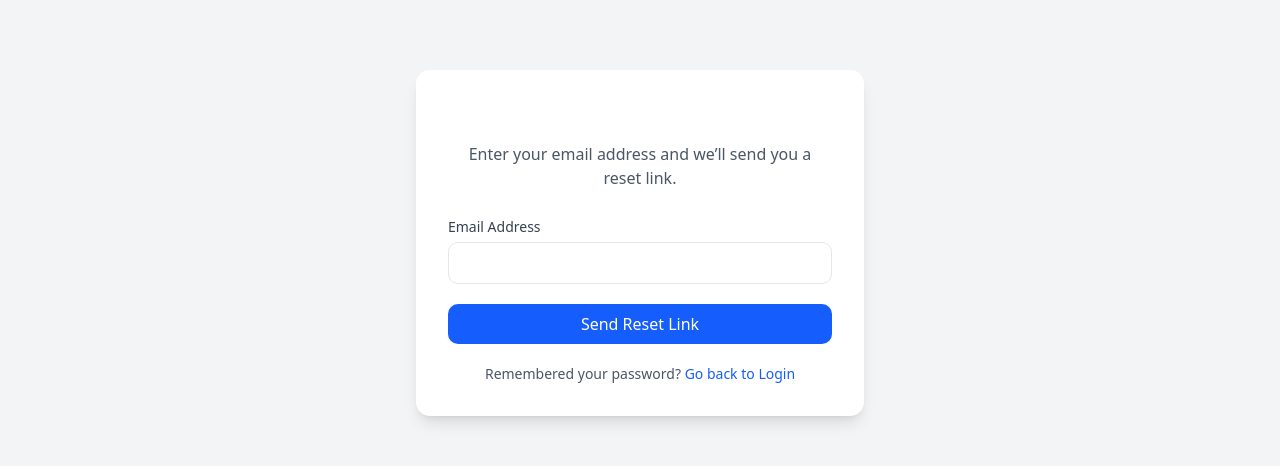
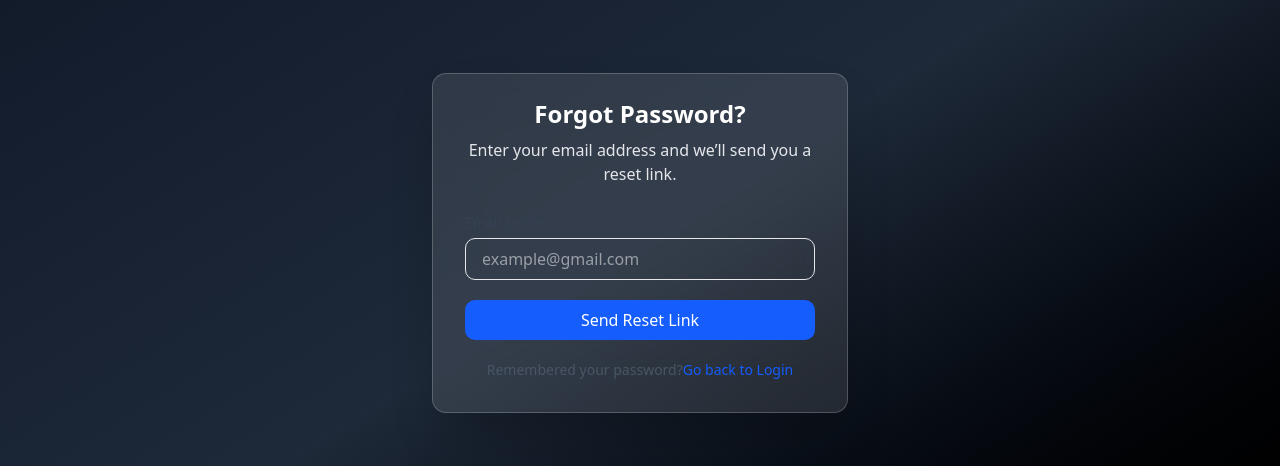
Before and after one commit to ShahAlom47/my_work_book, a Next.js app: page /forgot-password in a window 1280 px wide. Shown: the part 213-679 px from the top of the page. Built offline with nearby package versions, Linux system fonts and the light colour scheme; no server answers.

Commit message:
update forget pass page and ...

```diff
--- a/src/app/(auth)/forgot-password/page.tsx
+++ b/src/app/(auth)/forgot-password/page.tsx
@@ -1,27 +1,49 @@
 "use client";
+import { forgotPasswordRequest } from "@/lib/allApiRequest/apiRequests";
 import React, { useState } from "react";
+import toast from "react-hot-toast";
 
 const ForgotPassword = () => {
   const [email, setEmail] = useState("");
+  const [loading, setLoading] = useState(false);
 
-  const handleSubmit = (e) => {
+  const handleSubmit = async (e: React.FormEvent<HTMLFormElement>) => {
     e.preventDefault();
 
     if (!email) {
       return alert("Please enter your email address");
     }
-
-    // API call here…
-    console.log("Reset email sent to:", email);
+    setLoading(true);
+    try {
+      const response = await forgotPasswordRequest(email);
+      if (response.success) {
+        toast.success(response.message || "Reset link sent to your email!");
+        setEmail("");
+        setLoading(false);
+      } else {
+        toast.error(response.message || "Failed to send reset link.");
+        setLoading(false);
+      }
+    } catch (error) {
+      console.error("Error sending reset email:", error);
+      toast.error(
+        error instanceof Error
+          ? error.message
+          : "There was an error sending the reset email. Please try again later."
+      );
+    }
   };
 
   return (
-    <div className="min-h-screen flex justify-center items-center bg-gray-100 px-3">
-      <div className="w-full max-w-md bg-white shadow-lg rounded-xl p-8">
+    <div className="min-h-screen flex items-center justify-center bg-gradient-to-br from-gray-900 via-gray-800 to-black p-4">
+      <div
+        className="backdrop-blur-xl bg-white/10 border border-white/20 shadow-2xl
+      rounded-xl px-8 pt-6 pb-8 lg:w-4/12 md:w-6/12 sm:w-9/12 w-full"
+      >
         <h2 className="text-2xl font-semibold text-center mb-2">
           Forgot Password?
         </h2>
-        <p className="text-gray-600 text-center mb-6">
+        <p className="text-gray-200 text-center mb-6">
           Enter your email address and we’ll send you a reset link.
         </p>
 
@@ -43,12 +65,12 @@ const ForgotPassword = () => {
             type="submit"
             className="w-full py-2 bg-blue-600 text-white rounded-lg hover:bg-blue-700 transition"
           >
-            Send Reset Link
+            {loading ? "Sending..." : "Send Reset Link"}
           </button>
         </form>
 
         <p className="text-center text-sm text-gray-600 mt-5">
-          Remembered your password?{" "}
+          Remembered your password?
           <a href="/login" className="text-blue-600 hover:underline">
             Go back to Login
           </a>
--- a/src/lib/allApiRequest/apiRequests.ts
+++ b/src/lib/allApiRequest/apiRequests.ts
@@ -126,3 +126,8 @@ export const passwordChange = async (userId: string, oldPassword: string, newPas
 export const deleteUserAccount = async (userId: string, password: string) => {
   return request("DELETE", `/user/delete-account/${userId}`, { password });
 }
+
+// forgot password api request
+export const forgotPasswordRequest = async (email: string) => {
+  return request("POST", `/auth/forgot-password`, { email });
+}
```
